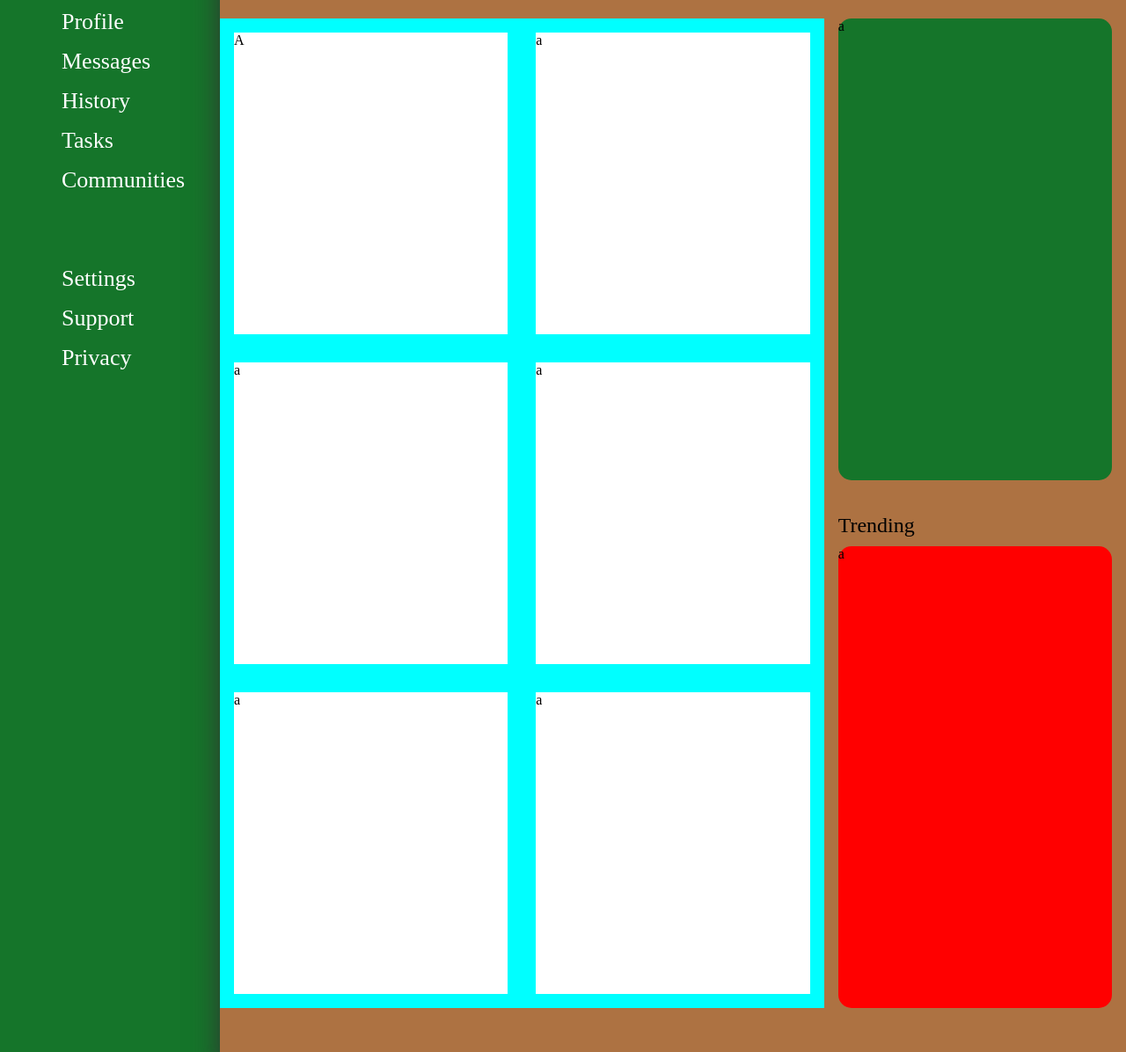
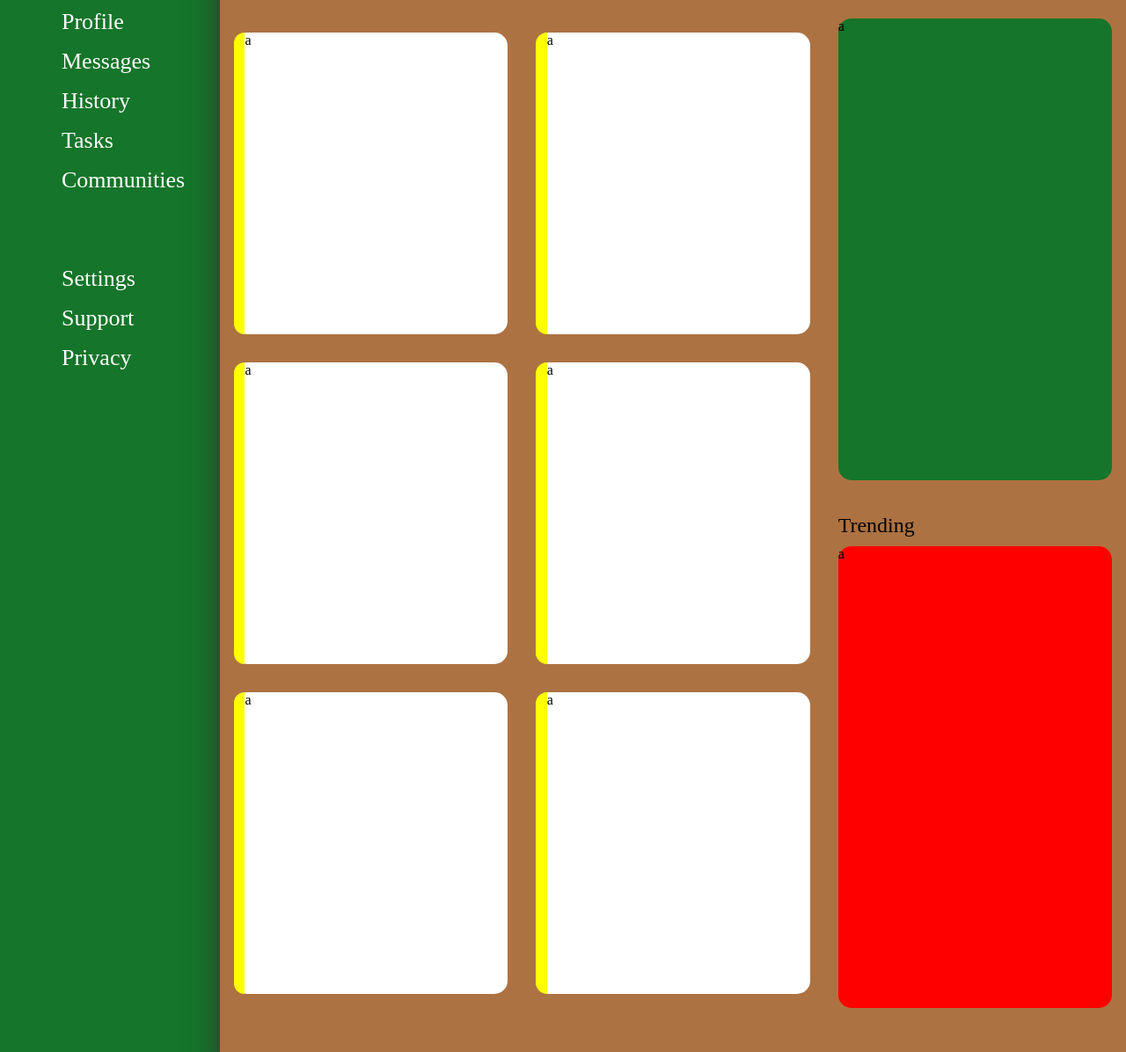
Before and after one commit to Michaelj82/admindashboard, a plain HTML site: page index.html in a window 1280 px wide. Shown: the part 204-1400 px from the top of the page at 88% size. Drawn offline with Linux system fonts and the light colour scheme.

Commit message:
style adjustments

```diff
--- a/index.html
+++ b/index.html
@@ -83,12 +83,54 @@
             </div>
 
             <ul id="projects">
-                <li>A</li>
-                <li>a</li>
-                <li>a</li>
-                <li>a</li>
-                <li>a</li>
-                <li>a</li>
+                <li>
+                    <div class="yellowbar">
+
+                    </div>
+                    <div class="text">
+                      a
+                    </div>
+                </li>
+                <li>
+                    <div class="yellowbar">
+
+                    </div>
+                    <div class="text">
+                      a
+                    </div>
+                </li>
+                <li>
+                    <div class="yellowbar">
+
+                    </div>
+                    <div class="text">
+                      a
+                    </div>
+                </li>
+                <li>
+                    <div class="yellowbar">
+
+                    </div>
+                    <div class="text">
+                      a
+                    </div>
+                </li>
+                <li>
+                    <div class="yellowbar">
+
+                    </div>
+                    <div class="text">
+                      a
+                    </div>
+                </li>
+                <li>
+                    <div class="yellowbar">
+
+                    </div>
+                    <div class="text">
+                      a
+                    </div>
+                </li>
             </ul>
 
             <div id="rightside">
--- a/style.css
+++ b/style.css
@@ -180,7 +180,6 @@ body{
 
 #content > ul{
     grid-area: span 3 / span 2;
-    background-color: aqua;
 
 
 
@@ -205,7 +204,18 @@ body{
     width: minmax(300px, 1fr);
     background-color: white;
 
+    border-radius: 15px;
 
+
+    display: grid;
+    grid-template-columns: 2fr 48fr;
+
+
+}
+#content > ul > li > .yellowbar{
+    background-color: yellow;
+    grid-area: span 1 / span 1;
+    border-radius: 15px 0px 0px 15px;
 }
 
 
@@ -247,6 +257,7 @@ body{
     margin-bottom: 10px;
 }
 #content > #rightside > #trending{
+    grid-area: span 1/ span 1;
     background-color: red;
 
 }
```
